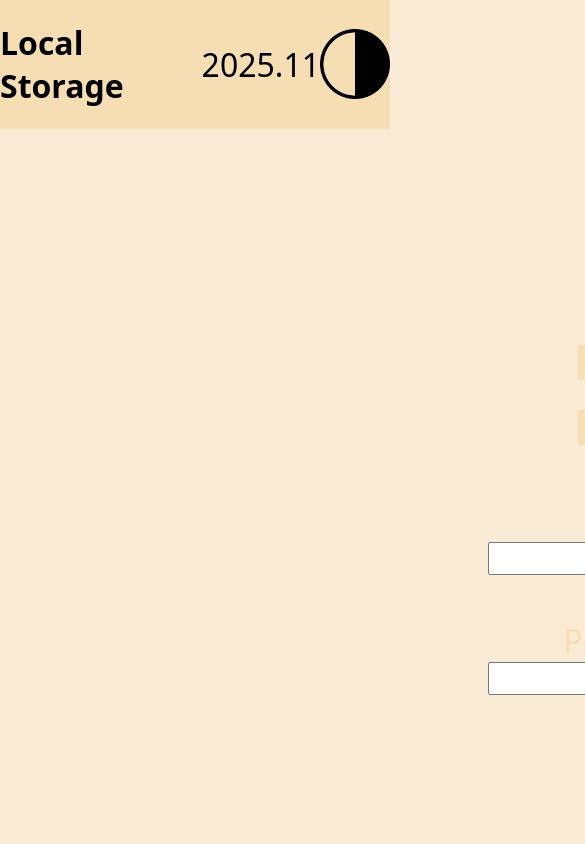
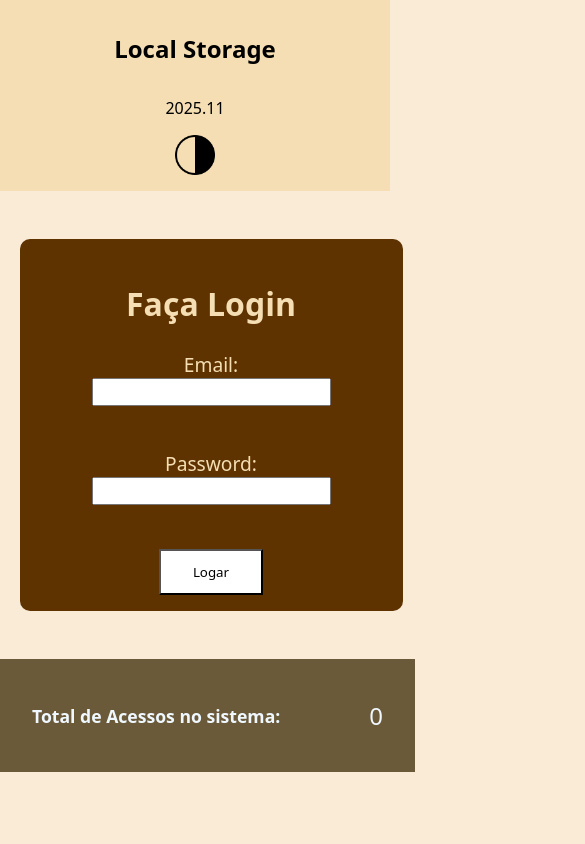
Before and after one commit to danielSismer/localstorage, a plain HTML site: page index.html in a window 390 px wide. Shown: the top 844 px of the page, 585 px wide, since content can reach past the window. Drawn offline with Linux system fonts and the light colour scheme.

Commit message:
feat: adiciona método de incrementação ao acessar o site e aplica responsividade com media queries

```diff
--- a/index.html
+++ b/index.html
@@ -5,18 +5,18 @@
     <meta charset="UTF-8">
     <meta name="viewport" content="width=device-width, initial-scale=1.0">
     <title>Document</title>
+
     <link rel="stylesheet" href="./style.css">
 </head>
 
 <body>
 
     <header>
-
         <div id="header">
 
             <h1> Local Storage </h1>
             <p> 2025.11 </p>
-            <img src="./lua-metade-face-visivel-na-luz-e-metade-na-escuridao.png" alt="Icon de mudança de tema">
+            <img src="./img/lua-metade-face-visivel-na-luz-e-metade-na-escuridao.png" alt="Icon de mudança de tema">
         </div>
 
     </header>
@@ -25,23 +25,23 @@
 
         <section>
 
-            <div id = "Login">
+            <div id="Login">
                 <h2> Faça Login </h2>
                 <label for="EMAIL">Email:</label>
                 <input type="email" id="email" name="email"><br><br>
                 <label for="password">Password:</label>
                 <input type="password" id="password" name="password"><br><br>
-                <button id = "logar-button"> Logar </button>
+                <button id="logar-button"> Logar </button>
             </div>
 
         </section>
 
-            <div id = "acesso">
-                <h1>
-                    Total de Acessos no sistema:
-                </h1>
-                <p id = "numero-acessos"> 0 </p>
-            </div>
+        <div id="acesso">
+            <h1>
+                Total de Acessos no sistema:
+            </h1>
+            <p id="numero-acessos"> 0 </p>
+        </div>
 
         <section>
 
--- a/script.js
+++ b/script.js
@@ -10,7 +10,7 @@ logar.addEventListener('click', () => {
 
     if (emailStorage == email.value && passwordStorage === password.value) {
         alert("Bem vindo!!!")
-        acessos.innerHTML = acessos.innerHTML + 1;
+        acessos.innerHTML = parseInt(acessos.innerHTML) + 1;
     } else {
         alert("Usuário não encontrado")
     }
--- a/style.css
+++ b/style.css
@@ -1,9 +1,9 @@
-*{
-    font-family:system-ui, -apple-system, BlinkMacSystemFont, 'Segoe UI', Roboto, Oxygen, Ubuntu, Cantarell, 'Open Sans', 'Helvetica Neue', sans-serif
+* {
+    font-family: system-ui, -apple-system, BlinkMacSystemFont, 'Segoe UI', Roboto, Oxygen, Ubuntu, Cantarell, 'Open Sans', 'Helvetica Neue', sans-serif
 }
 
 
-body{
+body {
     margin: 0;
     padding: 0;
     border: 0;
@@ -11,13 +11,12 @@ body{
 
 }
 
-label{
-
-    color:wheat;
+label {
+    color: wheat;
     font-size: 2rem;
 }
 
-#header{
+#header {
     display: flex;
     justify-content: space-around;
     align-items: center;
@@ -25,44 +24,46 @@ label{
     color: rgb(0, 0, 0);
 }
 
-#header p{
+#header p {
     font-size: 2rem;
 }
 
-#header img{
-    width:70px;
+#header img {
+    width: 70px;
 }
 
-#Login{
-
+#Login {
     display: flex;
     flex-direction: column;
     justify-content: center;
     align-items: center;
-    margin: 10rem 40rem;
+    margin: 5rem auto;
+    width: 90%;
+    max-width: 500px;
+    /* Limita o tamanho em telas grandes */
     background-color: rgb(94, 51, 0);
     border-radius: 10px;
 }
 
-#Login h2{
+#Login h2 {
     font-size: 3rem;
-    color:wheat
-
+    color: wheat
 }
 
-#email{
+#email {
     display: flex;
     font-size: 20px;
 }
 
-#password{
+#password {
     font-size: 20px;
 }
 
-#acesso{
+#acesso {
     display: flex;
-    margin-left: 70vw ;
-    padding-left: 2rem;
+    margin: 2rem auto;
+    width: fit-content;
+    padding: 1rem 2rem;
     font-size: 1rem;
     align-items: center;
     justify-content: center;
@@ -75,7 +76,68 @@ label{
     font-size: 2rem;
 }
 
-#logar-button{
+#logar-button {
     background-color: #fff;
     padding: 0.75rem 2rem;
- }
+}
+
+@media (max-width: 768px) {
+
+    #header {
+        flex-direction: column;
+        /* Empilha os itens do cabeçalho */
+        padding: 1rem 0;
+    }
+
+    #header h1 {
+        font-size: 1.5rem;
+    }
+
+    #header p {
+        font-size: 1rem;
+        /* Diminui o texto da data */
+    }
+
+    #header img {
+        width: 40px;
+        /* Diminui o ícone */
+    }
+
+    #Login {
+        margin: 3rem 5%;
+        /* Diminui a margem vertical e usa porcentagem para horizontal */
+        padding: 1rem;
+    }
+
+    #Login h2 {
+        font-size: 2rem;
+        /* Diminui o título do Login */
+    }
+
+    label {
+        font-size: 1.2rem;
+        /* Diminui o tamanho das labels */
+    }
+
+    #email,
+    #password {
+        font-size: 16px;
+    }
+
+    #acesso {
+        width: 90%;
+        /* Usa mais largura para telas pequenas */
+        margin-top: 2rem;
+        flex-wrap: wrap;
+        justify-content: space-between;
+        /* Espaço entre título e número */
+    }
+
+    #acesso h1 {
+        font-size: 1.1rem;
+    }
+
+    #acesso p {
+        font-size: 1.5rem;
+    }
+}
```
Also changed, not shown: img/lua-metade-face-visivel-na-luz-e-metade-na-escuridao.png (renamed from lua-metade-face-visivel-na-luz-e-metade-na-escuridao.png).
